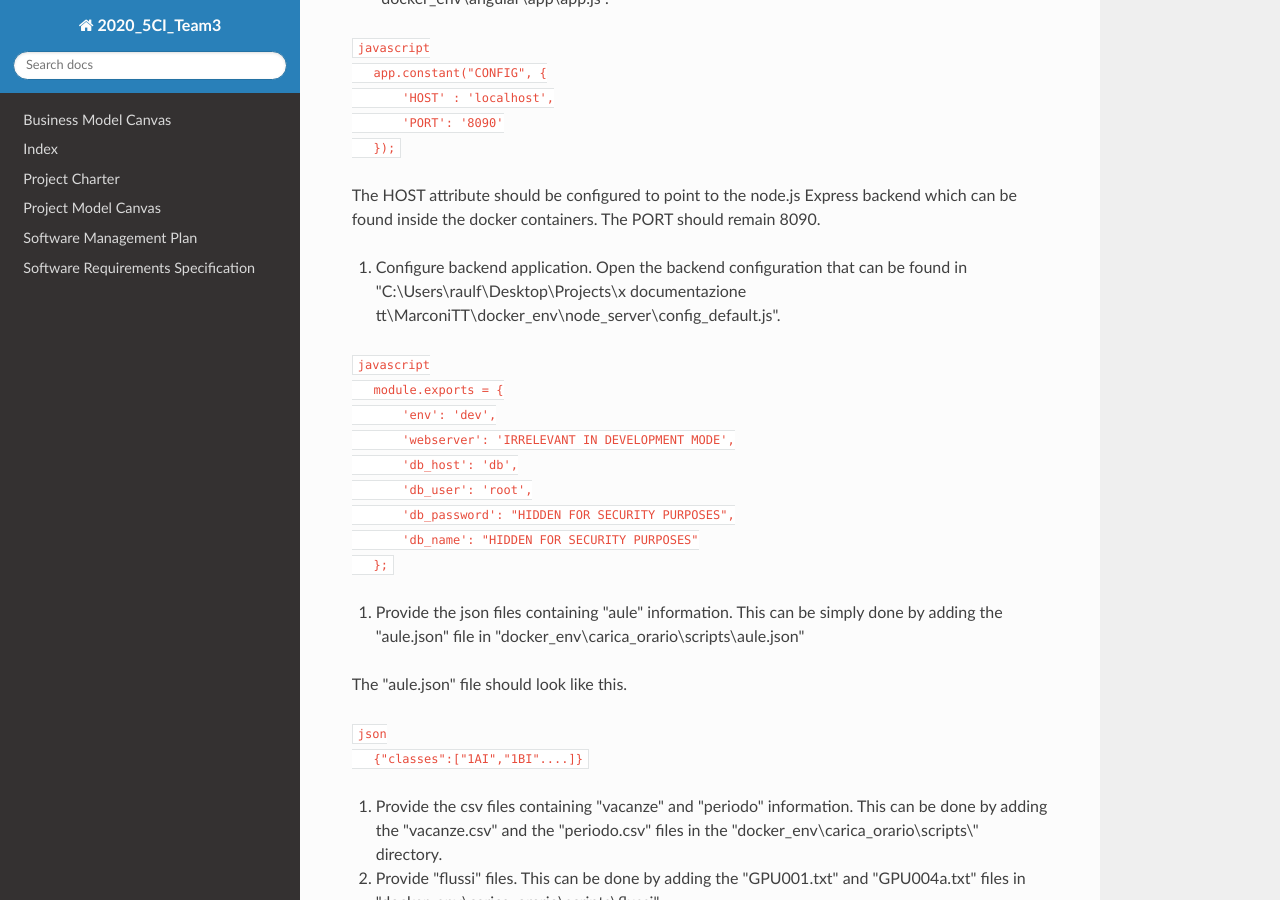
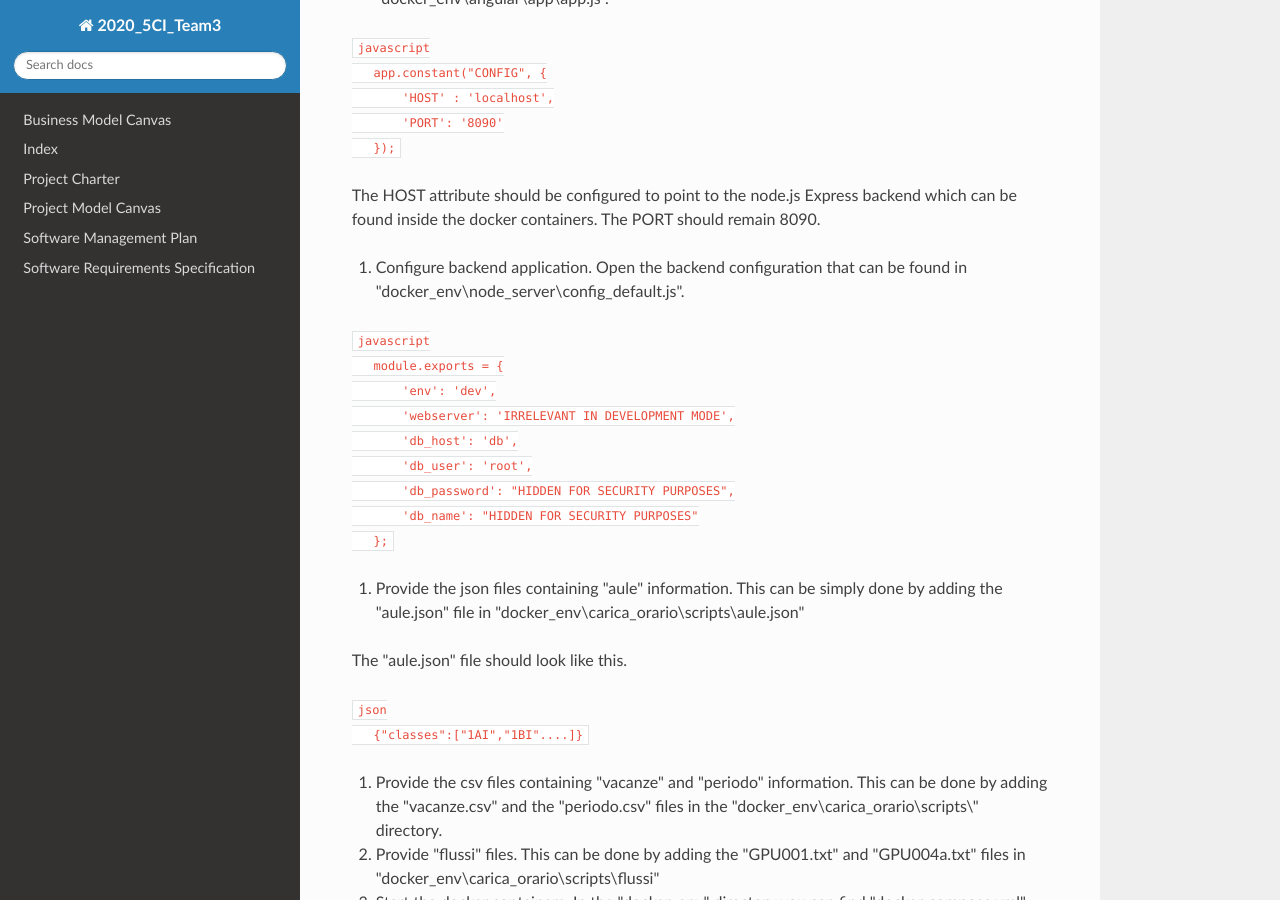
Before and after one commit to TrackyRaul/2020_5CI__team3_Farkas, an MkDocs documentation site: the page built from docs/system_documentation.md, in a window 1280 px wide and 900 px high, scrolled down 2502 px. Built offline with MkDocs 1.6.1, drawn with Linux system fonts in a browser that asks for light colours; nearby versions of some CDN libraries; some of the changed text lies outside the part shown.

Commit message:
percorso relativo

````diff
--- a/docs/system_documentation.md
+++ b/docs/system_documentation.md
@@ -110,7 +110,7 @@ Server: edu-x08
 
    The HOST attribute should be configured to point to the node.js Express backend which can be found inside the docker containers. The PORT should remain 8090.
 
-4. Configure backend application. Open the backend configuration that can be found in "C:\Users\raulf\Desktop\Projects\x documentazione tt\MarconiTT\docker_env\node_server\config_default.js".
+4. Configure backend application. Open the backend configuration that can be found in "docker_env\node_server\config_default.js".
 
    ```javascript
    module.exports = {
@@ -201,7 +201,7 @@ Server: edu-x08
 
 4. Copy the angular frontend application inside the publishing directory of your webserver. If you are using Apache that directory is "/var/www/html/". Make sure you configure the virtual hosts appropriately based on your webserver configuration and structure.
 
-5. Configure backend application. Open the backend configuration that can be found in "C:\Users\raulf\Desktop\Projects\x documentazione tt\MarconiTT\docker_env\node_server\config_default.js".
+5. Configure backend application. Open the backend configuration that can be found in "docker_env\node_server\config_default.js".
 
    ```javascript
    module.exports = {
````
